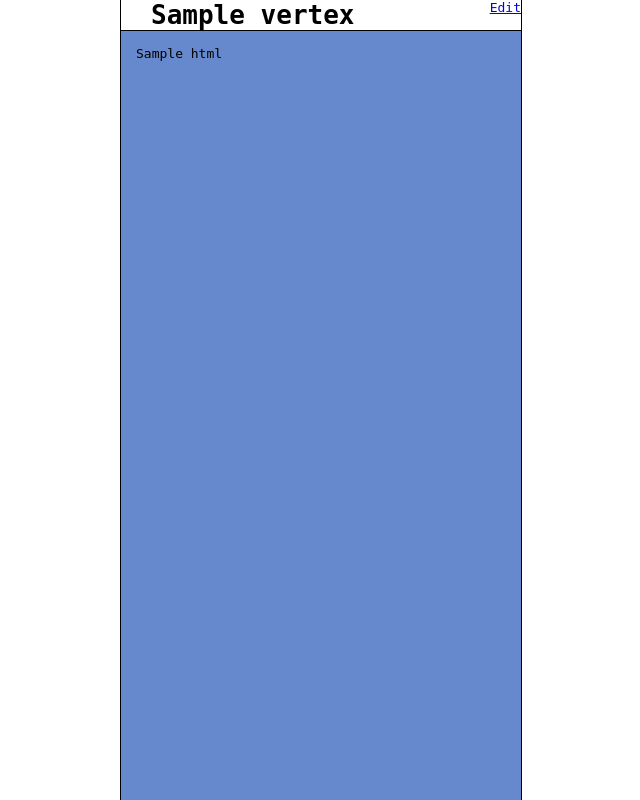
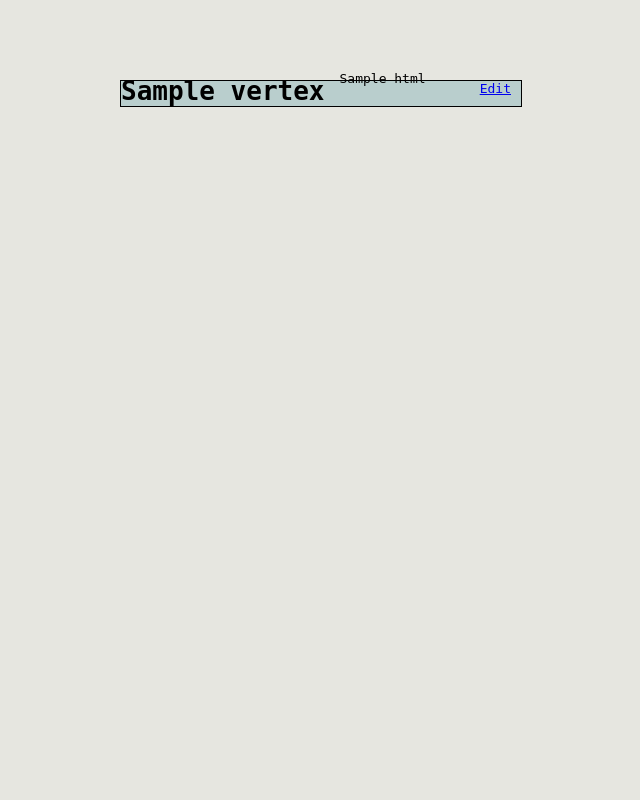
Before and after one commit to bmetitiri/proto, a Python web app: template template/VertexView.html in a window 1280 px wide. Shown: the whole page, without its empty margins (520-1160 px from the left). Run offline with Jinja, Linux system fonts and the light colour scheme; the template is opened without the code that fills it: most values are stand-ins (such as "Sample title", 1, 10 or a date in 2020).

Commit message:
basic stylings

```diff
--- a/static/simplex.css
+++ b/static/simplex.css
@@ -1,13 +1,14 @@
 * {font-family:monospace; margin:0; padding:0;}
-h1 {background:#fff; border-bottom:1px solid #000; padding-left:30px;}
-input, textarea {border:1px solid #000; clear:right;
-	float:left; margin-top:5px; width:200px;}
-input[type="submit"] {margin-left:150px; width:100px;}
-label {clear:left; float:left; margin:5px 10px 0 0;
-	text-align:right; width:140px;}
+body {background:#e6e6e0;}
+h1 {display:inline; float:left; margin:5px 15px 0 0;}
+form {padding:20px 50px;}
+input, textarea {background:#fff; border:1px solid #000; width:300px;}
+input[type="submit"] {margin-bottom:5px; width:100px;}
+p {background:#fff; border:1px solid #000; padding:8px;
+	margin:4px -10px; width:390px;}
 textarea {height:200px;}
-.content {margin:15px;}
-.edit {float:right;}
-.vertex {background:#68c; border-left:1px solid #000;
-	border-right:1px solid #000; height:100%; left:50%;
-	position:absolute; width:400px;}
+.content {margin-top:-10px;}
+.clear {clear:both;}
+.edit {float:right; margin:10px;}
+.vertices {background:#b9cecd; border:1px solid #000; left:50%;
+	position:absolute; top:10%; width:400px;}
--- a/template/VertexEdit.html
+++ b/template/VertexEdit.html
@@ -1,12 +1,15 @@
 {% extends 'BaseHandler.html' %}
 {% block name %}Editing: {{vertex.name}}{% endblock %}
 {% block content %}
+<div class="vertices">
+<h1 class="name"><a href="{{vertex.url}}">{{vertex.name}}</a></h1>
 <form method="POST" class="vertex">
-	<h1 class="name"><a href="{{vertex.url}}">{{vertex.name}}</a></h1>
 	<label for="name">Name</label>
 	<input type="text" id="name" name="name" value="{{vertex.name}}" />
 	<br /><label for="content">Content</label>
 	<textarea name="content" id="content">{{vertex.content}}</textarea>
 	<br /><input type="submit" value="Update">
+<div class="clear"></div>
 </form>
+</div>
 {% endblock %}
--- a/template/VertexView.html
+++ b/template/VertexView.html
@@ -1,9 +1,11 @@
 {% extends 'BaseHandler.html' %}
 {% block name %}{{vertex.name}}{% endblock %}
 {% block content %}
+<div class="vertices">
 <div class="vertex">
+	<h1 class="name">{{vertex.name}}</h1>
 	<a class="edit" href="{{vertex.edit_url}}">Edit</a>
-	<h1 class="name">{{vertex.name}}</h1>
-	<p class="content">{{vertex.html}}</p>
+	<div class="content">{{vertex.html}}</div>
+</div>
 </div>
 {% endblock %}
```
Also changed, not shown: common.py (+16 -11 lines).
